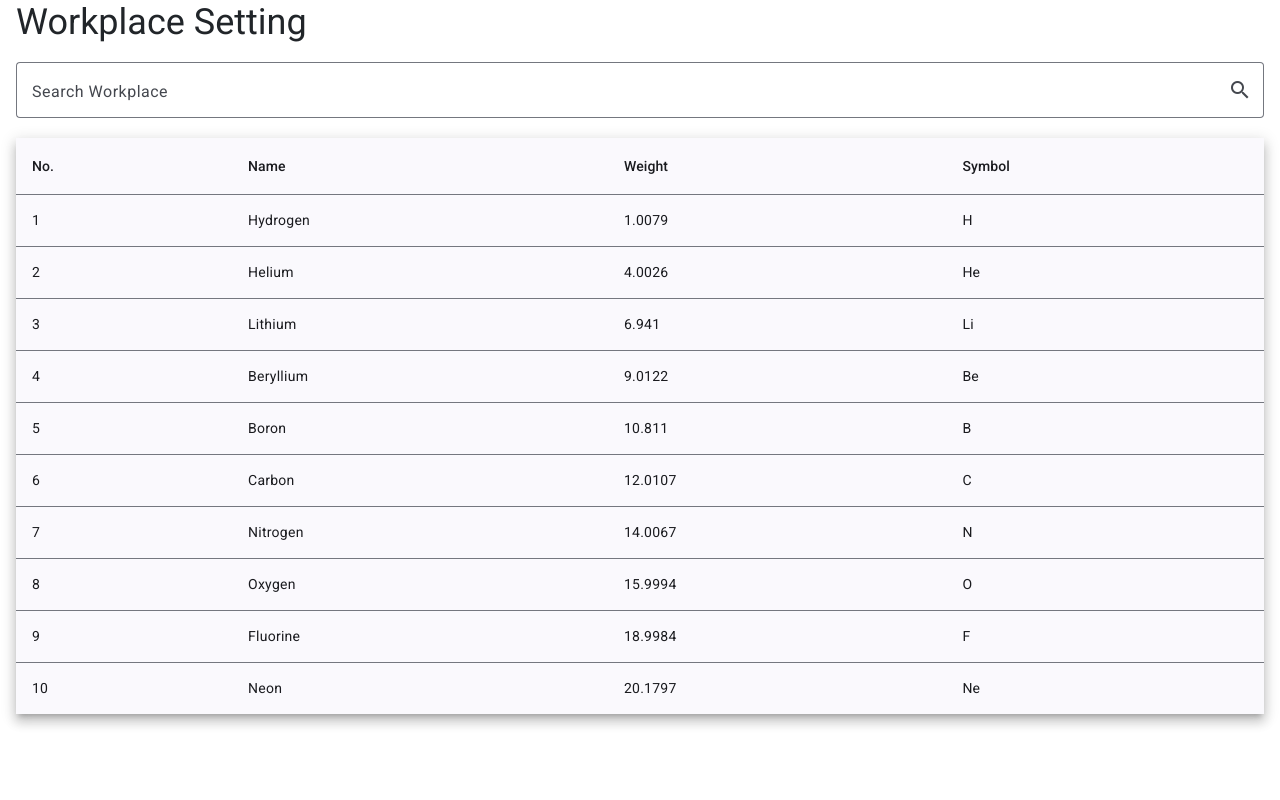
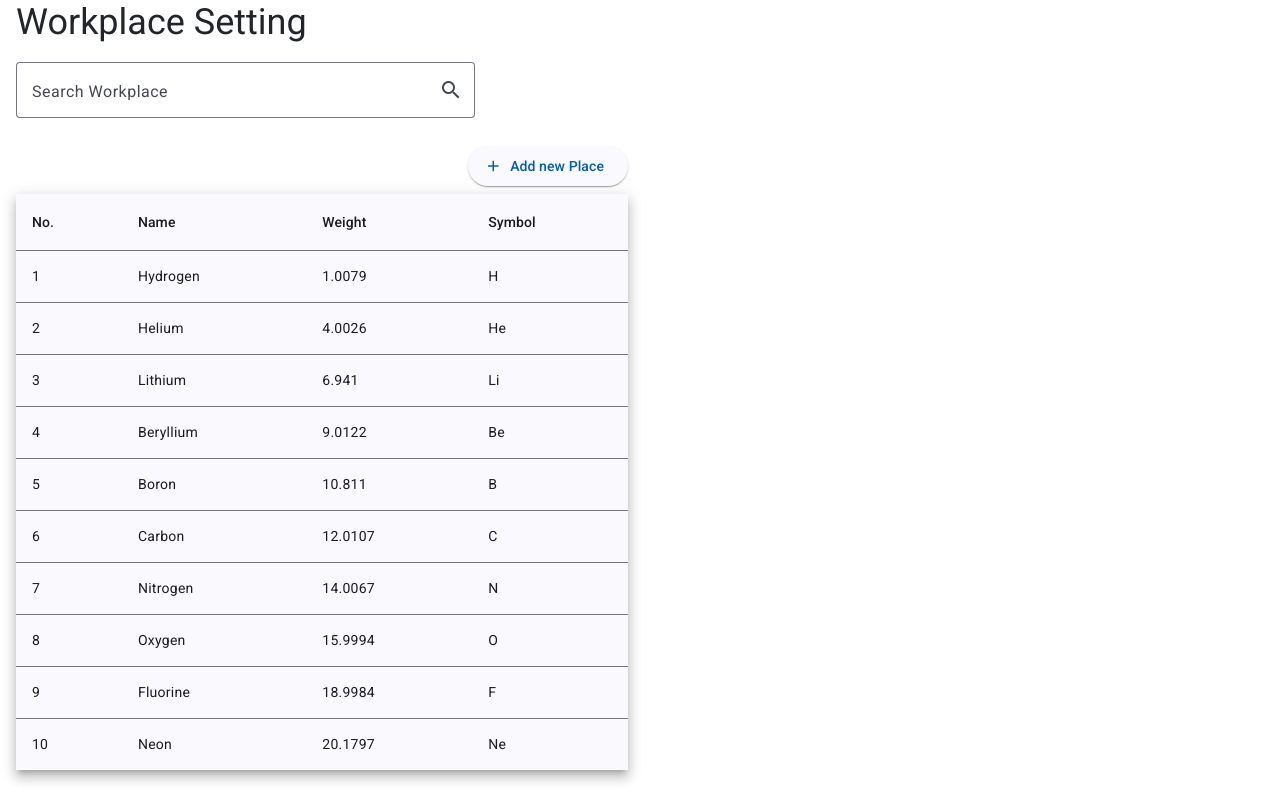
Before and after one commit to GrandAmir72/en-punch-card, an Angular app in the folder en-puch-card-app/: page /workplaces in a window 1280 px wide. Built offline with nearby package versions, Linux system fonts and the light colour scheme.

Commit message:
add new btn for add new office

```diff
--- a/en-puch-card-app/src/app/components/Dashboard/Offices/workplace/workplace.component.html
+++ b/en-puch-card-app/src/app/components/Dashboard/Offices/workplace/workplace.component.html
@@ -1,15 +1,12 @@
 <div class="row">
-    <div class="col-12">
+    <div class="col-6">
         <h3>Workplace Setting</h3>
-        <mat-form-field appearance="outline" class="w-100">
+        <mat-form-field appearance="outline" class="w-75 float-start">
             <mat-label>Search Workplace</mat-label>
             <input matInput placeholder="Workplace...">
             <mat-icon matSuffix>search</mat-icon>
         </mat-form-field>
-    </div>
-</div>
-<div class="row">
-    <div class="col-12">
+        <button class="float-end my-2" mat-raised-button> <mat-icon>add</mat-icon> Add new Place</button>
         <table mat-table [dataSource]="dataSource" class="mat-elevation-z8">
 
             <!--- Note that these columns can be defined in any order.
```
